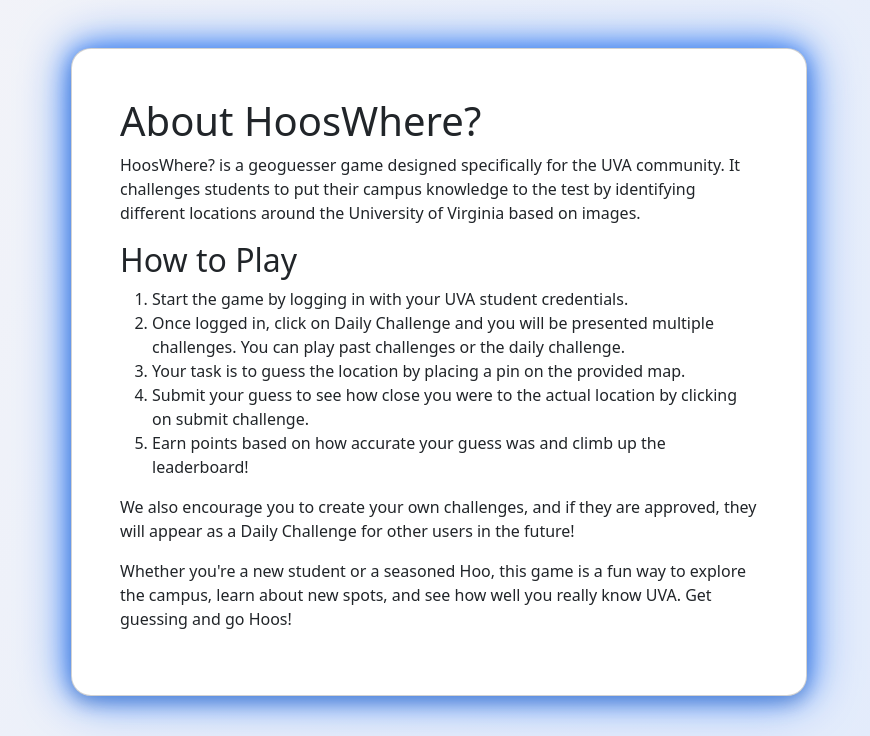
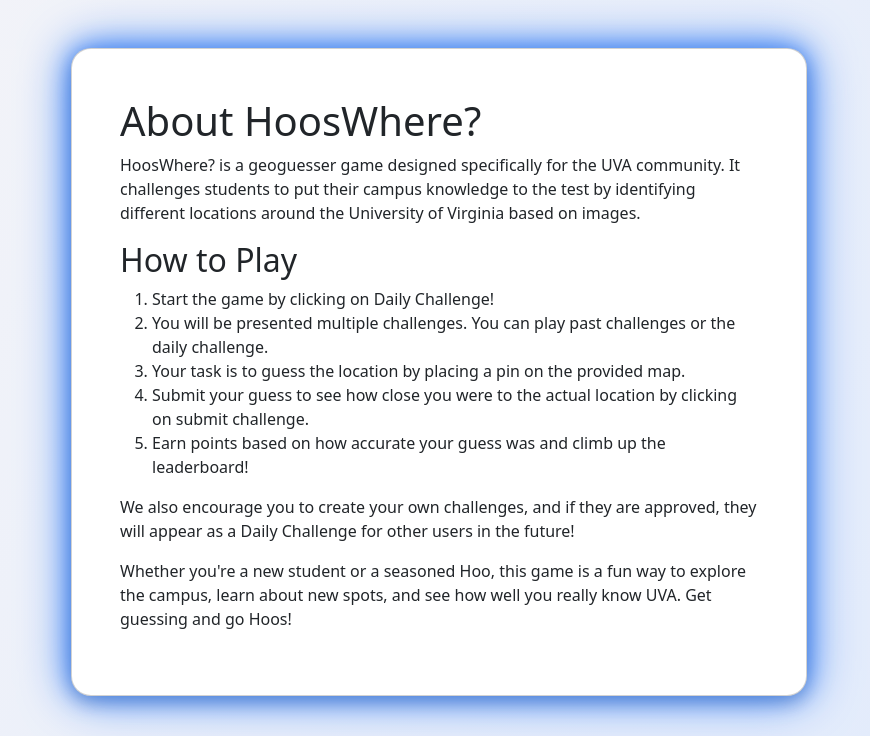
Before and after one commit to niketanand-7/GeoGuess-HoosWhere-, a Django app: page /about/ in a window 1280 px wide. Shown: the top 736 px of the page, without its empty margins (201-1071 px from the left). Run offline with Django 4.2, Linux system fonts and the light colour scheme; some libraries are stand-ins or nearby versions.

Commit message:
about quick change

```diff
--- a/geoGuess/templates/user/about.html
+++ b/geoGuess/templates/user/about.html
@@ -27,8 +27,8 @@
           </p>
           <h2>How to Play</h2>
           <ol>
-              <li>Start the game by logging in with your UVA student credentials.</li>
-              <li>Once logged in, click on Daily Challenge and you will be presented multiple challenges. You can play past challenges or the daily challenge.</li>
+              <li>Start the game by clicking on Daily Challenge!</li>
+              <li>You will be presented multiple challenges. You can play past challenges or the daily challenge.</li>
               <li>Your task is to guess the location by placing a pin on the provided map.</li>
               <li>Submit your guess to see how close you were to the actual location by clicking on submit challenge.</li>
               <li>Earn points based on how accurate your guess was and climb up the leaderboard!</li>
```
